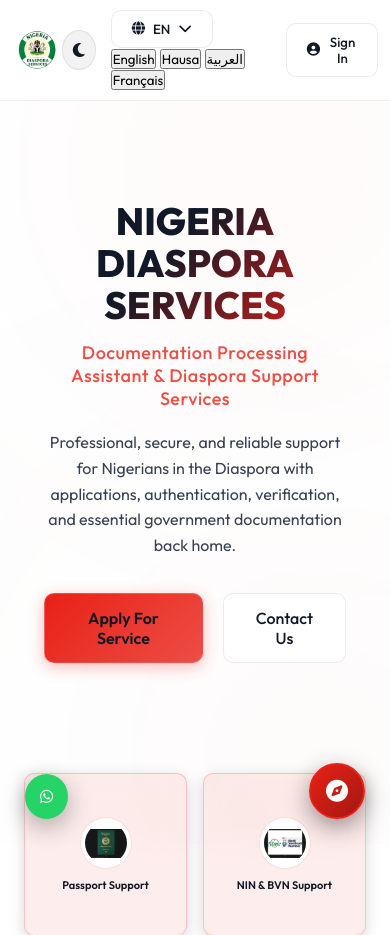
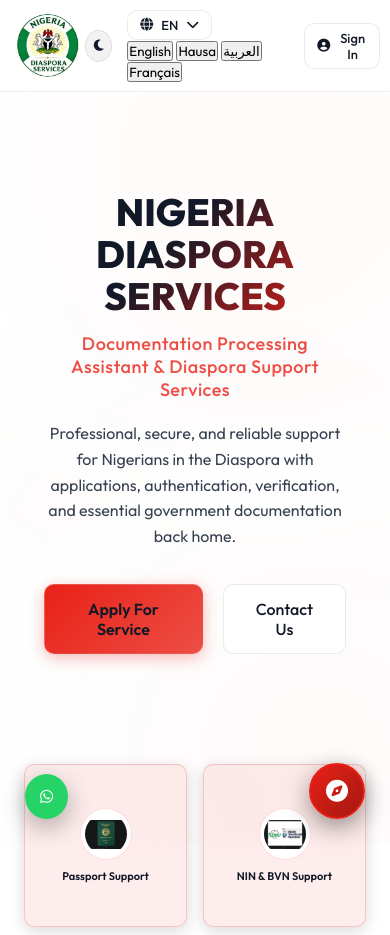
Before and after one commit to aminahausawi10-max/NDS, a PHP site: page / in a window 390 px wide. Shown: the top 935 px of the page. Run offline with PHP 8.4, Linux system fonts and the light colour scheme.

Commit message:
Scale up header logo and scale down action buttons on mobile viewport

```diff
--- a/public/style.css
+++ b/public/style.css
@@ -1613,14 +1613,23 @@ select option {
 
 @media (max-width: 768px) {
   .header-container {
-    padding: 10px 12px !important;
+    padding: 8px 10px !important;
   }
   .logo img {
-    height: 50px !important;
-    width: 50px !important;
+    height: 75px !important;
+    width: 75px !important;
   }
   .logo span {
     display: none !important;
+  }
+  .header-actions .btn-glass {
+    padding: 6px 12px !important;
+    font-size: 13px !important;
+  }
+  .header-actions .theme-toggle-btn {
+    width: 32px !important;
+    height: 32px !important;
+    font-size: 13px !important;
   }
   .desktop-nav {
     display: none;
```
